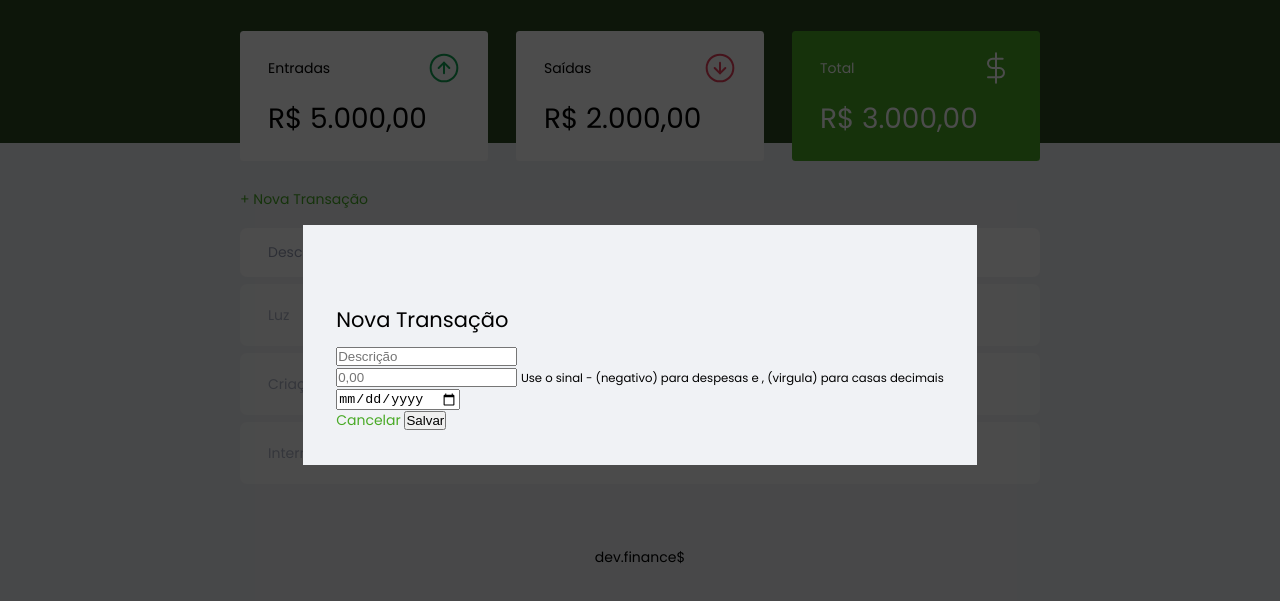
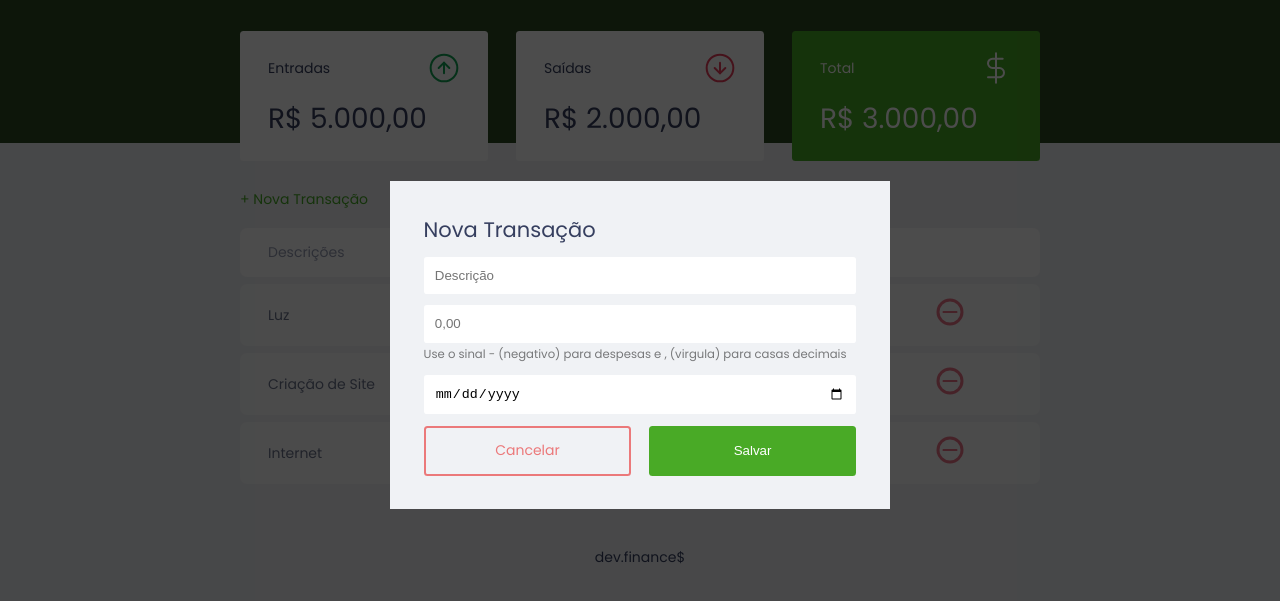
Before and after one commit to kevinviana/MaratonaDiscover, a plain HTML site: page index.html in a window 1280 px wide. Shown: the part 55-656 px from the top of the page. Drawn offline with Linux system fonts and the light colour scheme.

Commit message:
add forms css

```diff
--- a/index.html
+++ b/index.html
@@ -89,7 +89,7 @@
 
     <div class="modal-overlay active">
         <div class="modal">
-            <div class="form">
+            <div id="form">
                 <h2>Nova Transação</h2>
 
                 <form action="">
--- a/style.css
+++ b/style.css
@@ -1,6 +1,9 @@
 /*==========Global=============*/
 :root{
-    --dark-blue: 363f5f;
+    --dark-blue: #363f5f;
+    --green: #49aa26;
+    --light-green: #3dd705;
+    --red:#e92929;
 }
 html{
     font-size: 93.75%;
@@ -41,15 +44,42 @@ h2{
 
 /*==========Links & Buttons=============*/
 a{
-    color: #49aa26;
+    color: var(--green);
     text-decoration: none;
 }
 a:hover{
-    color: #3dd705
+    color: var(--light-green);
+}
+button{
+    width:100%;
+    height:50px;
+    border:none;
+    color:white;
+    background-color: var(--green);
+    padding:0;
+    border-radius:.25rem;
+    cursor: pointer;
+}
+button:hover{
+    background-color: var(--light-green);
 }
 .button.new{
     display: inline-block;
     margin-bottom: .8rem;
+}
+.button.cancel{
+    color: var(--red);
+    border: 2px var(--red) solid;
+    border-radius:.25rem;
+    height:50px;
+
+    display:flex;
+    align-items: center;
+    justify-content:center;
+    opacity: .6;
+}
+.button.cancel:hover{
+    opacity:1;
 }
 /*==========Header=============*/
 header{
@@ -98,7 +128,7 @@ header{
     margin-top: 1rem;
 }
 .card.total{
-    background: #49aa26;
+    background: var(--green);
     color: white;
 }
 
@@ -153,7 +183,7 @@ td.income{
     color:#12a454
 }
 td.expense{
-    color:#e92929
+    color:var(--red);
 }
 
 /*==========Modal=============*/
@@ -181,8 +211,38 @@ td.expense{
     background: #F0F2F5;
     padding: 2.4rem;
     position:relative;
+    width: 90%;
+    max-width: 500px;
 }
+/*==========Form=============*/
+#form{
+    max-width: 500px;
+}
+#form h2 {
+    margin-top:0;
+}
+input{
+    border: none;
+    border-radius: .2rem;
+    padding:.8rem;
+    width:100%;
+}
+.input-group{
+    margin-top: .8rem;
+}
+.input-group small{
+    opacity:.5;
 
+}
+.input-group.actions{
+    display: flex;
+    justify-content:space-between;
+    align-items:center;
+}
+.input-group.actions .button,
+.input-group.actions button{
+    width:48%;
+}
 
 /*==========Footer=============*/
 footer{
```
